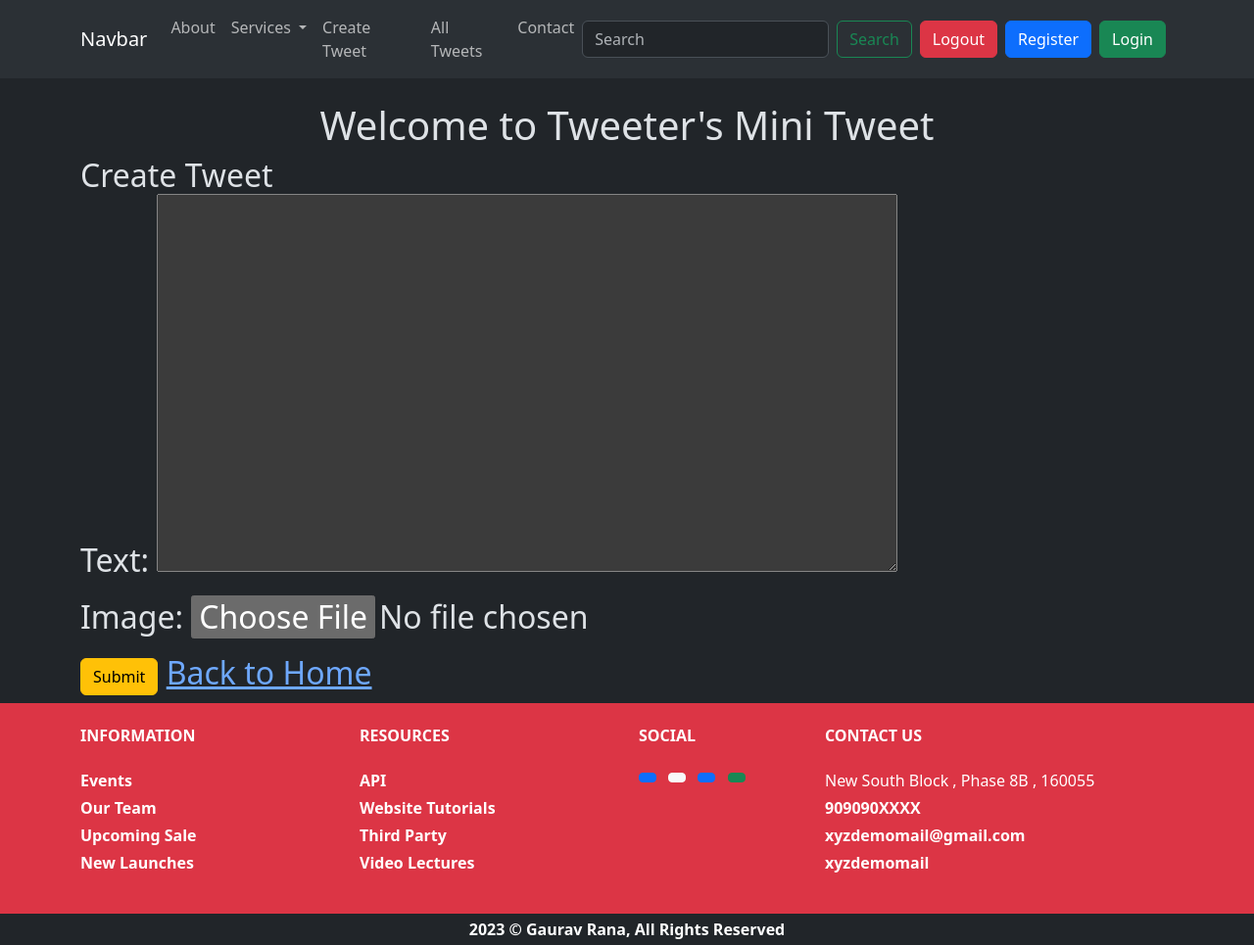
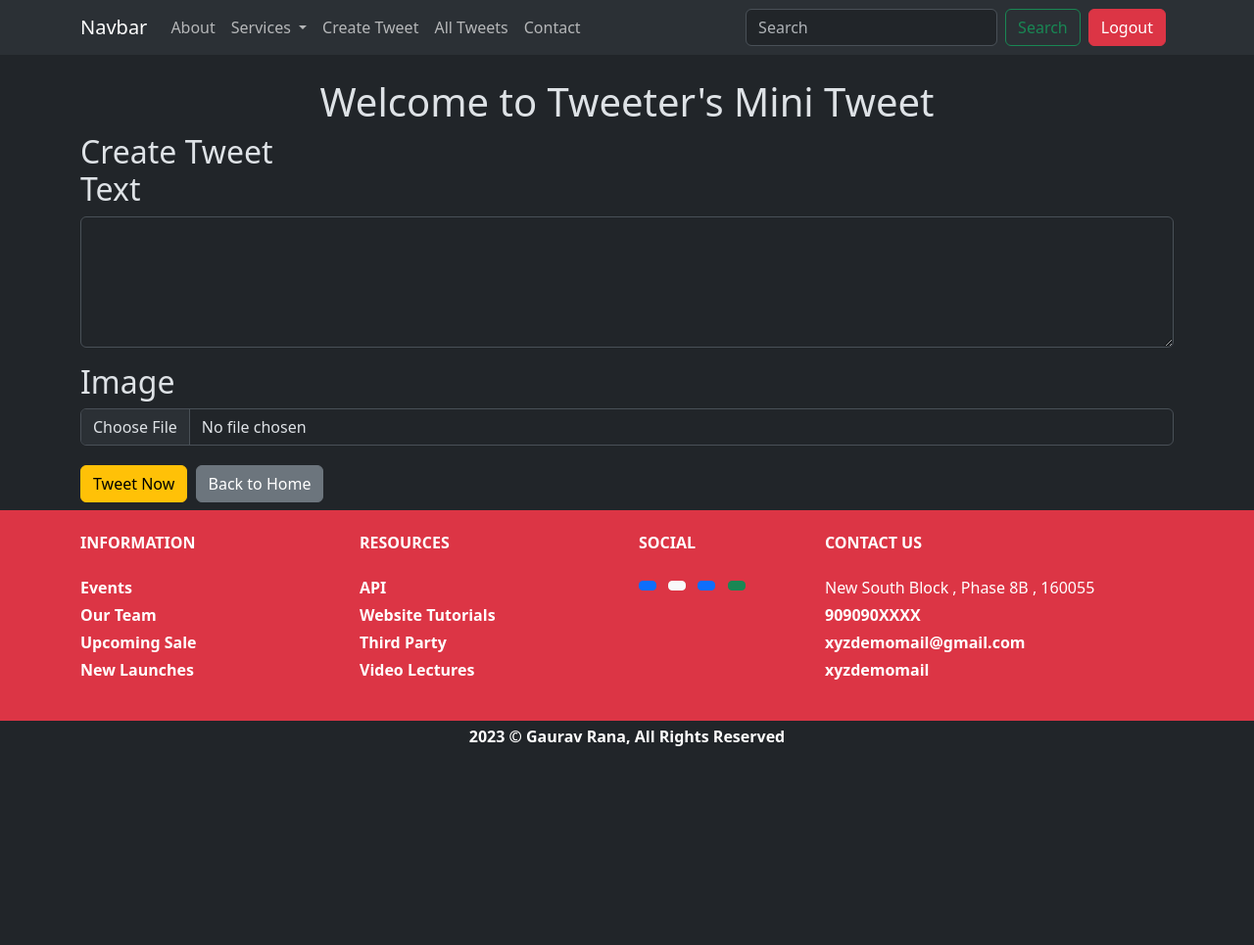
Before and after one commit to maryumSahar-wevDeveloper/full-Stack, a Django app: page /tweet/create/ in a window 1280 px wide. Shown: the whole page at 98% size. After the commit the page ends 762 px from the top, so only its background shows below. Run offline with Django 5.2, Linux system fonts and the light colour scheme; a user stored in the database is signed in.

Commit message:
Add files via upload
User Registration, Authentication, CRUD Operations done with Bootstrap layout for design

```diff
--- a/python_web/Tweeter/Tweeter/settings.py
+++ b/python_web/Tweeter/Tweeter/settings.py
@@ -116,7 +116,7 @@ USE_TZ = True
 # Static files (CSS, JavaScript, Images)
 # https://docs.djangoproject.com/en/5.1/howto/static-files/
 
-STATIC_URL = 'static/'
+STATIC_URL = '/static/'
 
 MEDIA_URL = '/media/'
 MEDIA_ROOT = os.path.join(BASE_DIR, 'media')
--- /dev/null
+++ b/python_web/Tweeter/static/js/error_handling.js
@@ -0,0 +1,20 @@
+document.getElementById('registration-form').addEventListener('submit', function(event) {
+    var formIsValid = true;
+
+    // Check all form fields for errors
+    this.querySelectorAll('.form-group').forEach(function(group) {
+        var input = group.querySelector('input');
+        var errorDiv = group.querySelector('.error-message');
+
+        if (input.value === '' || input.classList.contains('is-invalid')) {
+            errorDiv.style.display = 'block';
+            formIsValid = false;
+        } else {
+            errorDiv.style.display = 'none';
+        }
+    });
+
+    if (!formIsValid) {
+        event.preventDefault();
+    }
+});
--- a/python_web/Tweeter/templates/layout.html
+++ b/python_web/Tweeter/templates/layout.html
@@ -7,7 +7,8 @@
     <link href="https://cdn.jsdelivr.net/npm/bootstrap@5.3.3/dist/css/bootstrap.min.css" rel="stylesheet" integrity="sha384-QWTKZyjpPEjISv5WaRU9OFeRpok6YctnYmDr5pNlyT2bRjXh0JMhjY6hW+ALEwIH" crossorigin="anonymous">
 
 
-    <link rel="stylesheet" href="{% static "css/style.css" %}">
+    {% comment %} <link rel="stylesheet" href="{% static "css/style.css" %}"> {% endcomment %}
+    <script src="{% static "js/error_handling.js" %}"></script>
     <title>{% block title %} Page Title {% endblock %}</title>
   </head>
   <body class="dark">
@@ -33,10 +34,10 @@
                 </ul>
               </li>
               <li class="nav-item">
-                <a class="nav-link" href="#">Create Tweet</a>
+                <a class="nav-link" href="{% url "tweet_create" %}">Create Tweet</a>
               </li>
               <li class="nav-item">
-                <a class="nav-link" href="#">All Tweets</a>
+                <a class="nav-link" href="{% url "tweet_list" %}">All Tweets</a>
               </li>
               <li class="nav-item">
                 <a class="nav-link" href="#">Contact</a>
@@ -47,9 +48,19 @@
               <button class="btn btn-outline-success" type="submit">Search</button>
             </form>
 
-            <a href="#" class="btn btn-danger mx-2">Logout</a>
-            <a href="#" class="btn btn-primary">Register</a>
-            <a href="#" class="btn btn-success mx-2">Login</a>
+
+            {% if user.is_authenticated %}
+              <form method="post" action="{% url "logout" %}">
+                {% csrf_token %}
+                <button type="submit" class="btn btn-danger mx-2">Logout</button>
+              </form>
+
+            {% else %}
+            <a href="{% url "register" %}" class="btn btn-primary mx-2">Register</a>
+            <a href="{% url "login" %}" class="btn btn-success mx-2">Login</a>
+            {% endif %}
+
+
 
           </div>
         </div>
--- a/python_web/Tweeter/tweet/templates/tweet_from.html
+++ b/python_web/Tweeter/tweet/templates/tweet_from.html
@@ -1,32 +1,57 @@
-{% extends "layout.html" %}
- {% block title %} add Tweet | Page {% endblock %}
-
-
-
+{% extends "layout.html" %} {% block title %} add Tweet | Page {% endblock %}
 
 
 {% block content %}
 
 <div class="container">
-    <div class="row">
-        <div class="col-md-12">
-            <h1 class="text-center mt-4">Welcome to Tweeter's Mini Tweet</h1>
-            <h2>{% if form.instance.pk %}
-                Edit Tweet
-                {% else %}
-                Create Tweet
+  <div class="row">
+    <div class="col-md-12">
+      <h1 class="text-center mt-4">Welcome to Tweeter's Mini Tweet</h1>
+      <h2>
+        {% if form.instance.pk %} Edit Tweet {% else %} Create Tweet {% endif %}
+
+        <form method="post" enctype="multipart/form-data" class="form" id="registration-form">
+            {% csrf_token %}
+
+            <div class="form-group mb-3">
+                <label for="id_text" class="mb-2">Text</label>
+                <textarea
+                    name="text"
+                    id="id_text"
+                    class="form-control"
+                    rows="5"
+                >{{ form.text.value|default_if_none:"" }}</textarea>
+                {% if form.text.errors %}
+                <div class="text-danger">{{ form.text.errors.as_text }}</div>
                 {% endif %}
+            </div>
+            <div class="form-group mb-3">
+                <label for="id_image" class="mb-2">Image</label>
+                <input
+                    type="file"
+                    name="image"
+                    id="id_image"
+                    class="form-control"
+                />
+                {% if form.instance.image %}
+                    <div class="mb-3">
+                        <img src="{{ form.instance.image.url }}" alt="Current image" class="img-fluid">
+                    </div>
+                {% endif %}
+                {% if form.image.errors %}
+                <div class="text-danger">{{ form.image.errors.as_text }}</div>
+                {% endif %}
+            </div>
 
+            <button class="btn btn-warning" type="submit">
+                {% if is_edit %}Update Tweet{% else %}Tweet Now{% endif %}
+            </button>
+            <a href="{% url 'tweet_list' %}" class="btn btn-secondary">Back to Home</a>
+        </form>
 
-                <form method="post" enctype="multipart/form-data" class="form">
-                    {% csrf_token %}
-                    {{form.as_p}}
-                    <button class="btn btn-warning" type="submit">Submit</button>
-                    <a href="{% url 'tweet_list'%}">Back to Home</a>
-                </form>
-            </h2>
-        </div>
+      </h2>
     </div>
+  </div>
 </div>
 
 {% endblock %}
--- a/python_web/Tweeter/tweet/templates/tweet_list.html
+++ b/python_web/Tweeter/tweet/templates/tweet_list.html
@@ -23,8 +23,10 @@ tweet_list | Page
                         <p class="card-text">
                         {{tweet.text}}
                         </p>
+                        {% if tweet.user == user %}
                         <a href="{% url 'tweet_edit' tweet.id %}" class="btn btn-primary">Edit</a>
                         <a href="{% url 'tweet_delete' tweet.id %}" class="btn btn-danger">Delete</a>
+                        {% endif %}
                     </div>
                 </div>
             </div>
--- a/python_web/Tweeter/tweet/views.py
+++ b/python_web/Tweeter/tweet/views.py
@@ -25,7 +25,7 @@ def tweet_create(request):
          return redirect('tweet_list')
     else:
        form = TweetForm()
-    return render(request, 'tweet_from.html', {'form': form})
+    return render(request, 'tweet_from.html', {'form': form, 'is_edit': False})
 
 @login_required
 def tweet_edit(request, tweet_id):
@@ -39,7 +39,7 @@ def tweet_edit(request, tweet_id):
         return redirect('tweet_list')
    else:
       form = TweetForm(instance=tweet)
-   return render(request, 'tweet_from.html', {'form': form})
+   return render(request, 'tweet_from.html', {'form': form, 'is_edit': True})
 
 @login_required
 def tweet_delete(request, tweet_id):
@@ -51,9 +51,10 @@ def tweet_delete(request, tweet_id):
 
 
 def register(request):
-
+   form_submitted = False
    if request.method == 'POST':
     form = UserRegistrationForm(request.POST)
+    form_submitted = True
     if form.is_valid():
        user = form.save(commit=False)
        user.set_password(form.cleaned_data['password1'])
@@ -62,4 +63,4 @@ def register(request):
        return redirect('tweet_list')
    else:
       form = UserRegistrationForm()
-   return render(request, 'registration/register.html', {'from': form})
+   return render(request, 'registration/register.html', {'form': form, 'form_submitted': form_submitted})
```
Also changed, not shown: python_web/Tweeter/templates/registration/login.html (+25 -7 lines), python_web/Tweeter/templates/registration/register.html (+47 -7 lines), python_web/Tweeter/db.sqlite3, python_web/Tweeter/media/images/MaryumSaharProfile_ULQfioQ.jpg (added), python_web/Tweeter/media/images/slide-1_ECdPNZb.jpg (added), python_web/Tweeter/media/images/slide-1_vSUSiPW.jpg (added).
